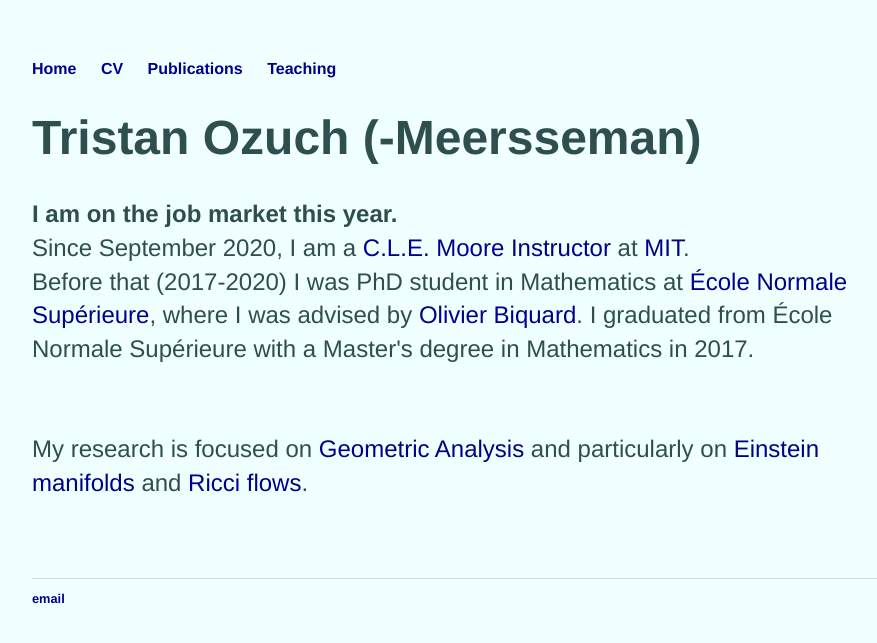
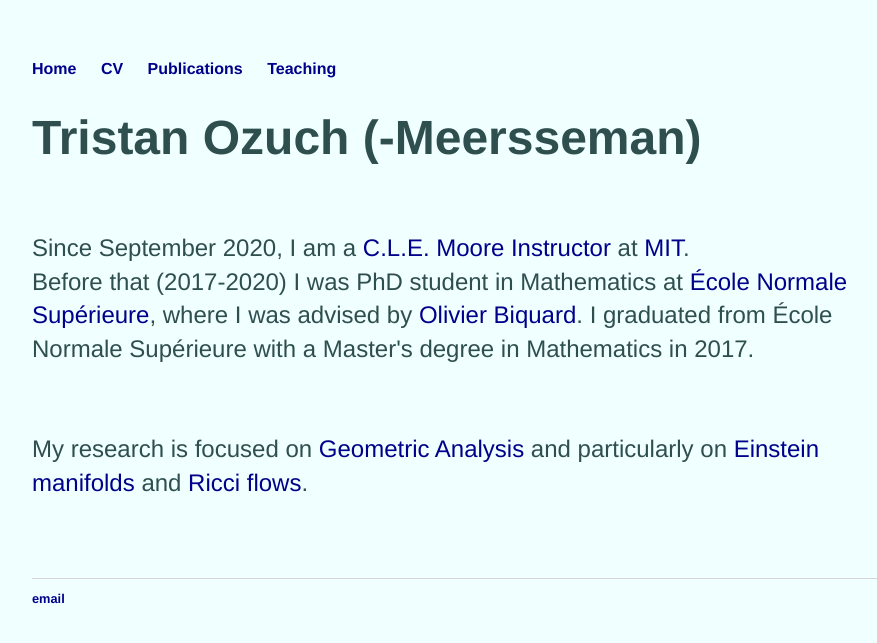
Before and after one commit to tristanozuch/tristanozuch.github.io, a Jekyll site: the page built from index.html, in a window 1280 px wide. Shown: the top 643 px of the page, without its empty margins (160-1037 px from the left). Built offline with Jekyll 4.4.1, drawn with Linux system fonts in a browser that asks for light colours.

Commit message:
Update index.html

```diff
--- a/index.html
+++ b/index.html
@@ -4,7 +4,7 @@ title: Tristan Ozuch
 ---
 <div class="blurb">
 	<h1>Tristan Ozuch (-Meersseman)</h1>
-				<p><b>I am on the job market this year.</b>
+				<p>
 					<br/>Since September 2020, I am a <a href="http://math.mit.edu/directory/instructors.php">C.L.E. Moore Instructor</a> at <a href="http://math.mit.edu/research/index.php">MIT</a>.
 					<br/>Before that (2017-2020) I was PhD student in Mathematics at <a href="http://www.math.ens.fr/?lang=en">École Normale Supérieure</a>, where I was advised by <a href="https://www.math.ens.fr/~biquard/">Olivier Biquard</a>.
 					I graduated from École Normale Supérieure with a Master's degree in Mathematics in 2017.<br/>
```
